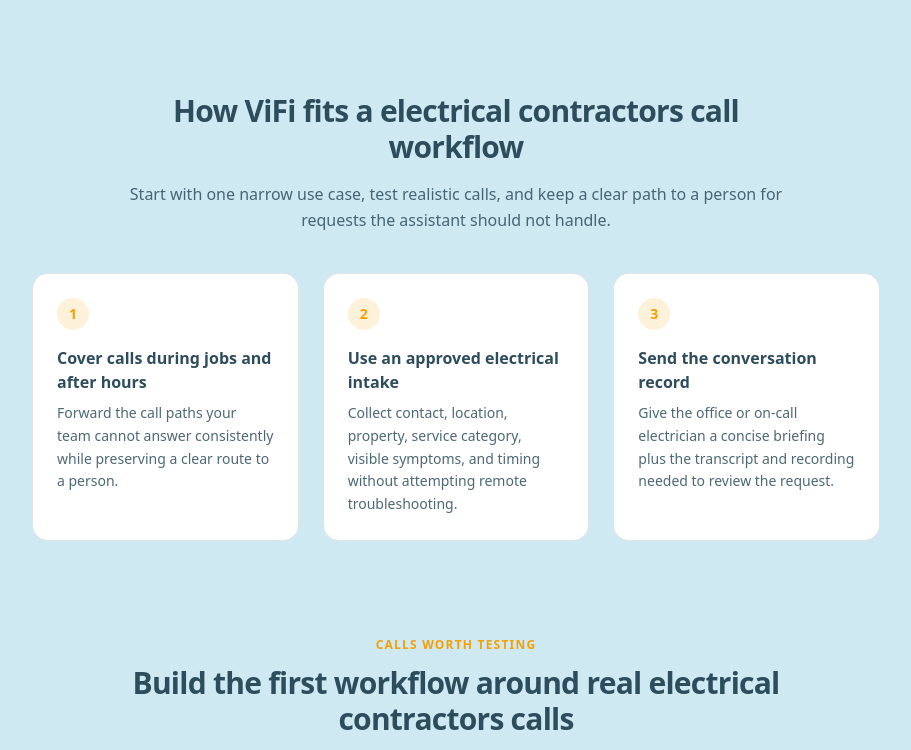
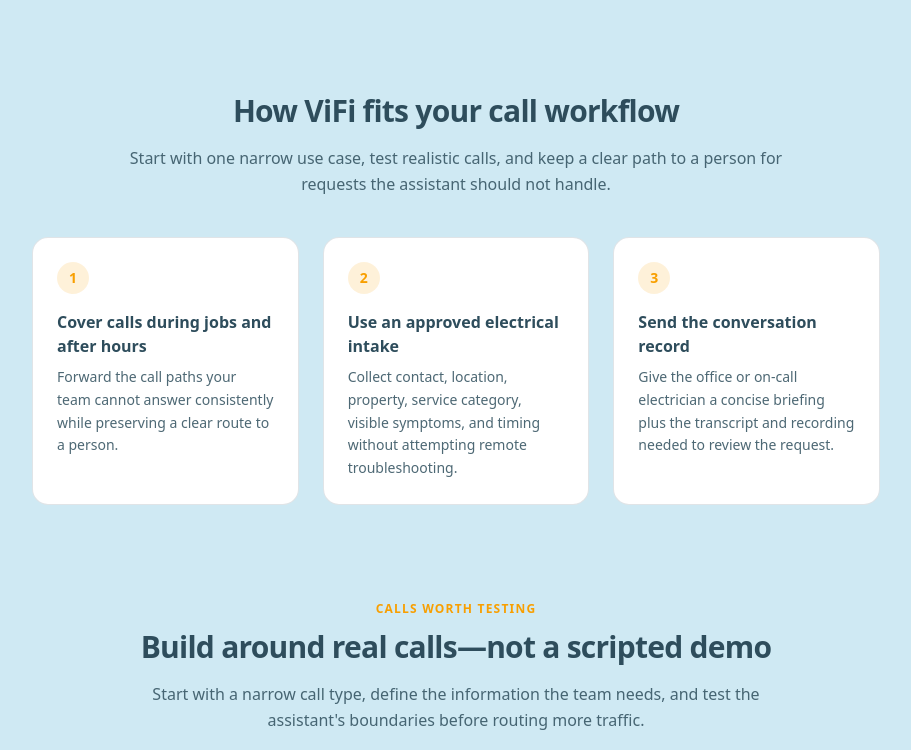
Before and after one commit to vifi-us/vifi-site, an Astro site: page /solutions/electricians/ in a window 1280 px wide. Shown: the part 836-1586 px from the top of the page, without its empty margins (184-1095 px from the left). Built offline with nearby package versions, Linux system fonts and the light colour scheme; Astro itself is replaced by a stand-in of ours.

Commit message:
fix: polish trade page messaging

```diff
--- a/src/components/blocks/CallScenarioGrid.astro
+++ b/src/components/blocks/CallScenarioGrid.astro
@@ -21,7 +21,7 @@ const sectionId = `call-scenarios-${industry.toLowerCase().replace(/[^a-z0-9]+/g
         Calls worth testing
       </p>
       <h2 id={sectionId} class="text-2xl font-extrabold tracking-tight sm:text-3xl">
-        Build the first workflow around real {industry.toLowerCase()} calls
+        Build around real calls—not a scripted demo
       </h2>
       <p class="mt-4 leading-relaxed text-muted">
         Start with a narrow call type, define the information the team needs,
--- a/src/pages/solutions/[slug].astro
+++ b/src/pages/solutions/[slug].astro
@@ -86,7 +86,7 @@ const structuredData = [
             <div class="mx-auto max-w-4xl px-6">
               <div class="mx-auto mb-10 max-w-2xl text-center">
                 <h2 id={workflowId} class="text-2xl sm:text-3xl font-extrabold tracking-tight mb-4">
-                  How ViFi fits a {solution.industry.toLowerCase()} call workflow
+                  How ViFi fits your call workflow
                 </h2>
                 <p class="text-muted leading-relaxed">
                   Start with one narrow use case, test realistic calls, and keep a clear path to a person for requests the assistant should not handle.
@@ -142,7 +142,7 @@ const structuredData = [
       }
       {isHomeServiceTrade && <TradeSolutionLinks currentSlug={solution.slug} />}
       <CTABanner
-        heading={`Stop missing ${solution.industry.toLowerCase()} calls`}
+        heading="Test ViFi with your real call workflow"
         description="Set up ViFi, make test calls, and review the briefing before changing your normal call flow."
         ctaId={`solution-${solution.slug}-banner`}
         ctaVersion="trade-pages-2026-08-v1"
```
